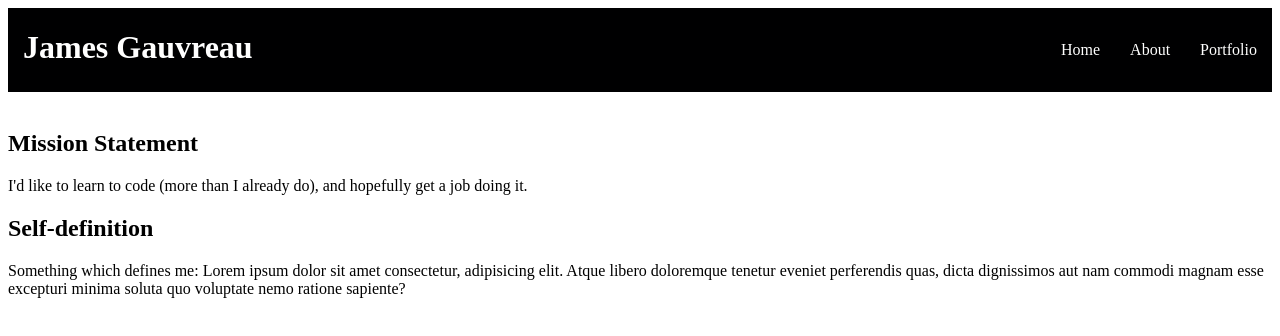
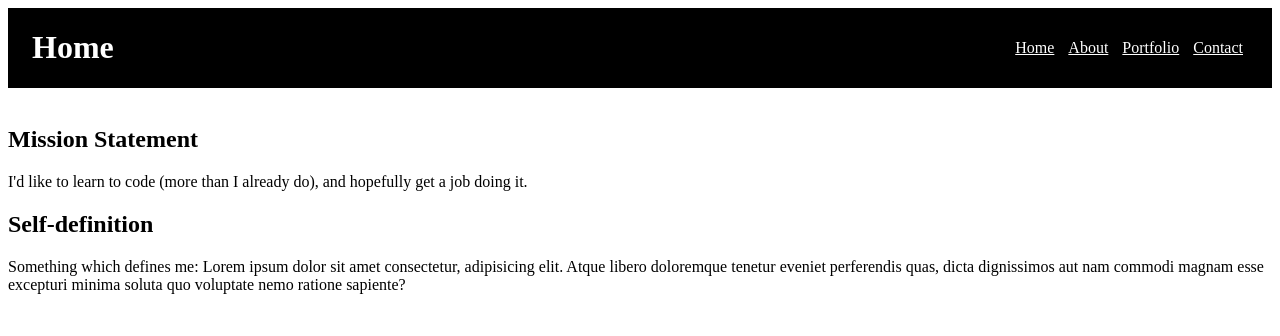
Before and after one commit to James-Gauvreau-Personal-Website/website, a plain HTML site: page index.html in a window 1280 px wide. Drawn offline with Linux system fonts and the light colour scheme.

Commit message:
pre-lunch commit

```diff
--- a/index.html
+++ b/index.html
@@ -5,13 +5,20 @@
         <link rel="icon" type="image/x-icon" href="https://wmbsaltworks.neocities.org/saltlogo_tight.png">
     </head>
     <body>
-        <div>
-            <ul>
-                <li><h1>James Gauvreau</h1>
-                <li><a href="./portfolio.html">Portfolio</a></li>
-                <li><a href="./about.html">About</a></li>
-                <li><a href="./index.html">Home</a></li>
-            </ul>
+        <div class="headboard">
+            <div class="horizon-align">
+                <div class="column">
+                    <h1>Home</h1>
+                </div>
+                <div class="column">
+                    <a href="./index.html">Home</a>
+                    <a href="./about.html">About</a>
+                    <a href="./portfolio.html">Portfolio</a>
+                    <a href="./contact.html">Contact</a>
+                </div>
+            </div>
+        </div>
+
         </div>
         <br>
         <div>
--- a/style.css
+++ b/style.css
@@ -6,28 +6,50 @@ ul {
     background-color: #000001;
   }
 
-li h1 {
-    float: left;
-    color:white;
-    padding: 0px 15px;
-}
-
-li a {
+  #spider {
     float: right;
   }
 
-  li a {
-    display: inline-block;
+  .headboard {
+    flex-direction: row;
+    background-color: black;
     color: white;
-    text-align: center;
-    padding: 33px 15px;
-    text-decoration: none;
   }
 
-  li a:hover {
-    color: yellow;
+  .horizon-align {
+    margin-left: 5h;
+    display: flex;
+    align-items: center;
+    justify-content: space-between;
+    margin: 0 3vh 0 3vh;
   }
 
-  #spider {
-    float: right;
+  .headboard a {
+    color:white;
+    margin: 5px;
   }
+
+  .headboard a:hover {
+    color:yellow;
+  }
+
+  .contact-container {
+    display: flex;
+    flex-wrap: wrap;
+  }
+
+  .form-stack {
+    width: 40%;
+  }
+
+  .form-solo {
+    width: 75%;
+  }
+
+  label {
+    margin: 5px;
+  }
+
+  input {
+    margin: 5px;
+  }
```
Also changed, not shown: about.html (+12 -13 lines), contact.html (added, +35 -0 lines), portfolio.html (+14 -7 lines).
